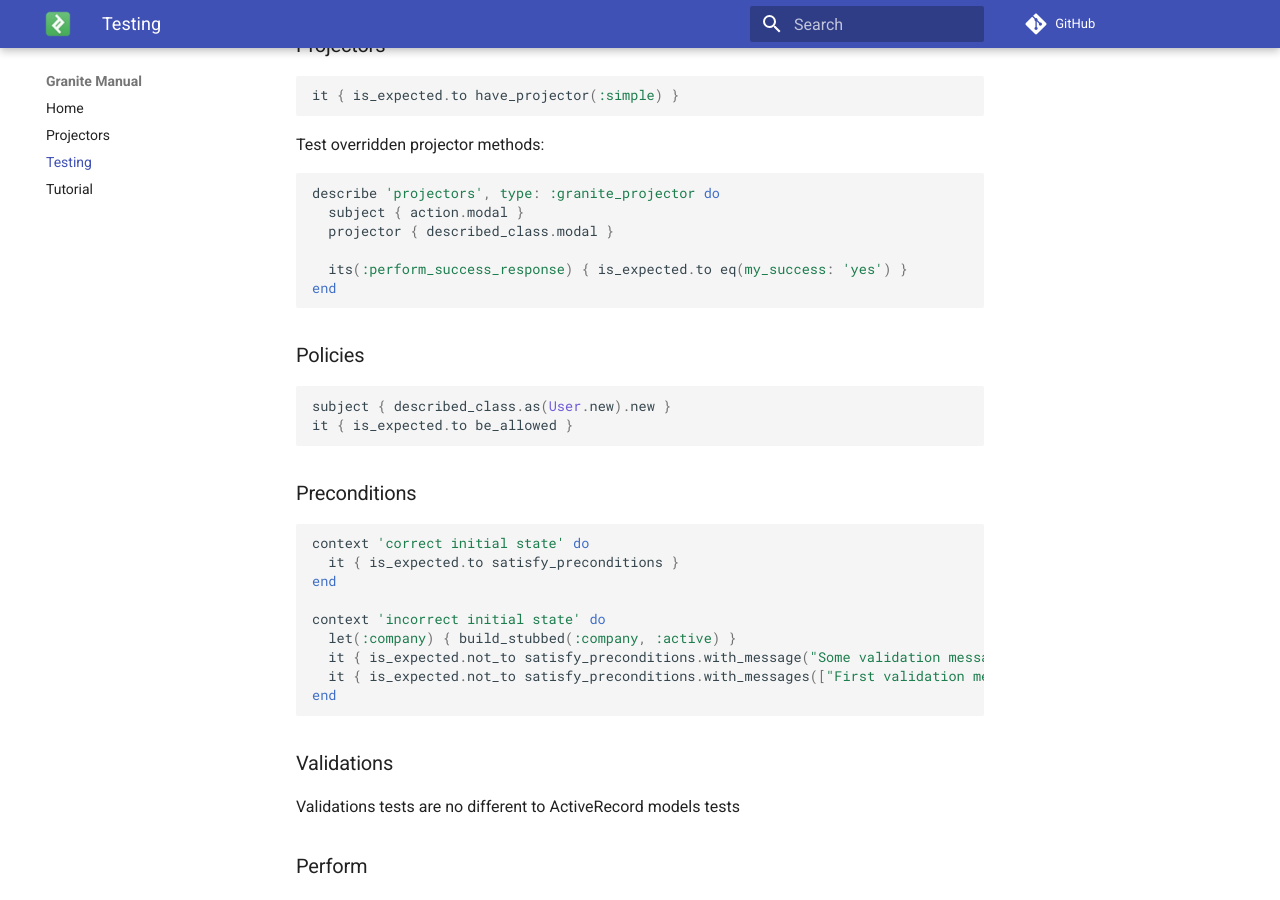
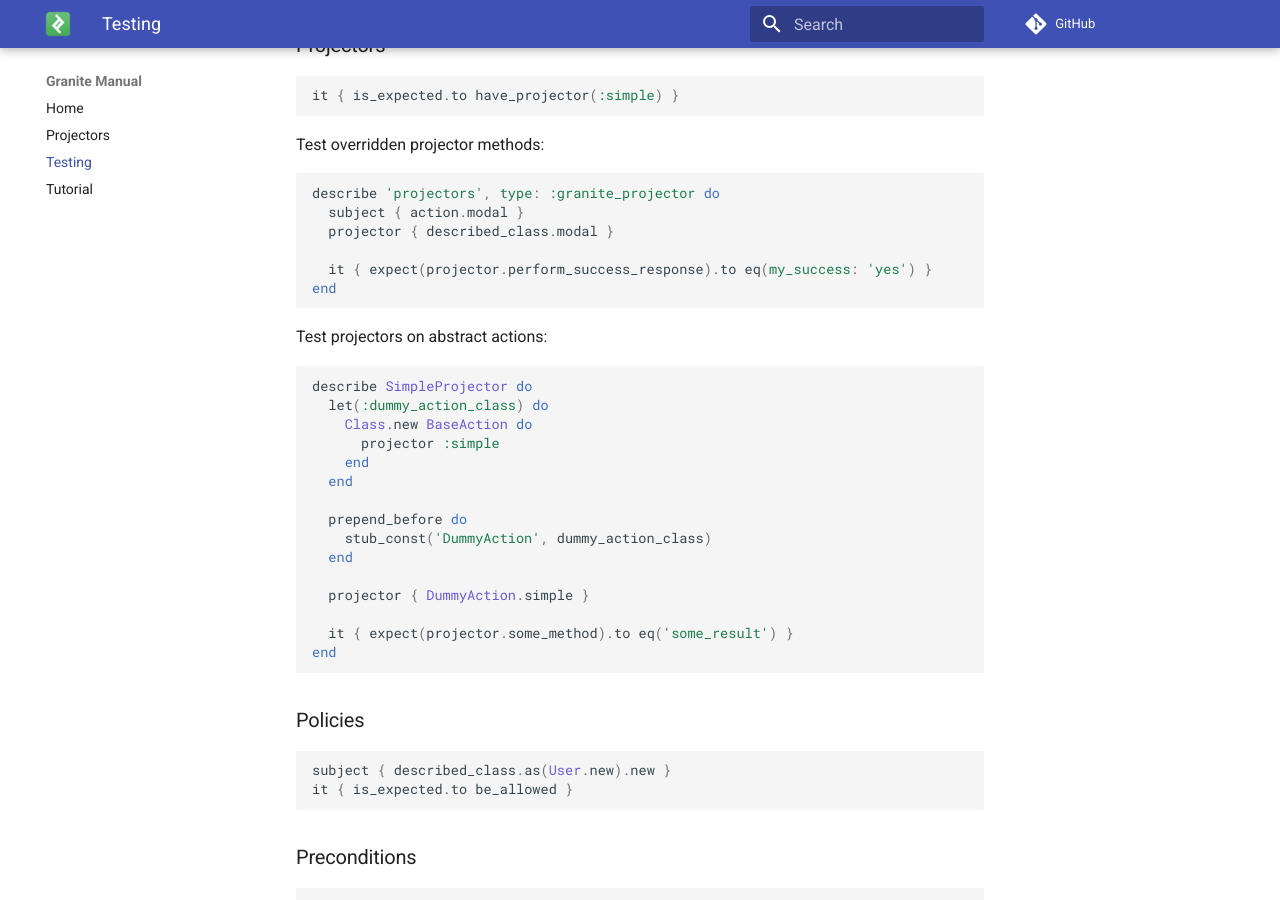
Before and after one commit to toptal/granite, an MkDocs documentation site: the page built from docs/testing.md, in a window 1280 px wide and 900 px high, scrolled down 466 px. Built offline with MkDocs 1.6.1 and Material for MkDocs 9.7.7, drawn with Linux system fonts in a browser that asks for light colours; comment, search, counter and statistics services are not loaded; old or Windows-style settings are respelled for this version of MkDocs.

Commit message:
Properly setup controller in projector specs

````diff
--- a/docs/testing.md
+++ b/docs/testing.md
@@ -28,7 +28,27 @@ describe 'projectors', type: :granite_projector do
   subject { action.modal }
   projector { described_class.modal }
 
-  its(:perform_success_response) { is_expected.to eq(my_success: 'yes') }
+  it { expect(projector.perform_success_response).to eq(my_success: 'yes') }
+end
+```
+
+Test projectors on abstract actions:
+
+```ruby
+describe SimpleProjector do
+  let(:dummy_action_class) do
+    Class.new BaseAction do
+      projector :simple
+    end
+  end
+
+  prepend_before do
+    stub_const('DummyAction', dummy_action_class)
+  end
+
+  projector { DummyAction.simple }
+
+  it { expect(projector.some_method).to eq('some_result') }
 end
 ```
 
````
Also changed, not shown: CHANGELOG.md (+4 -1 lines), 5 other files.
